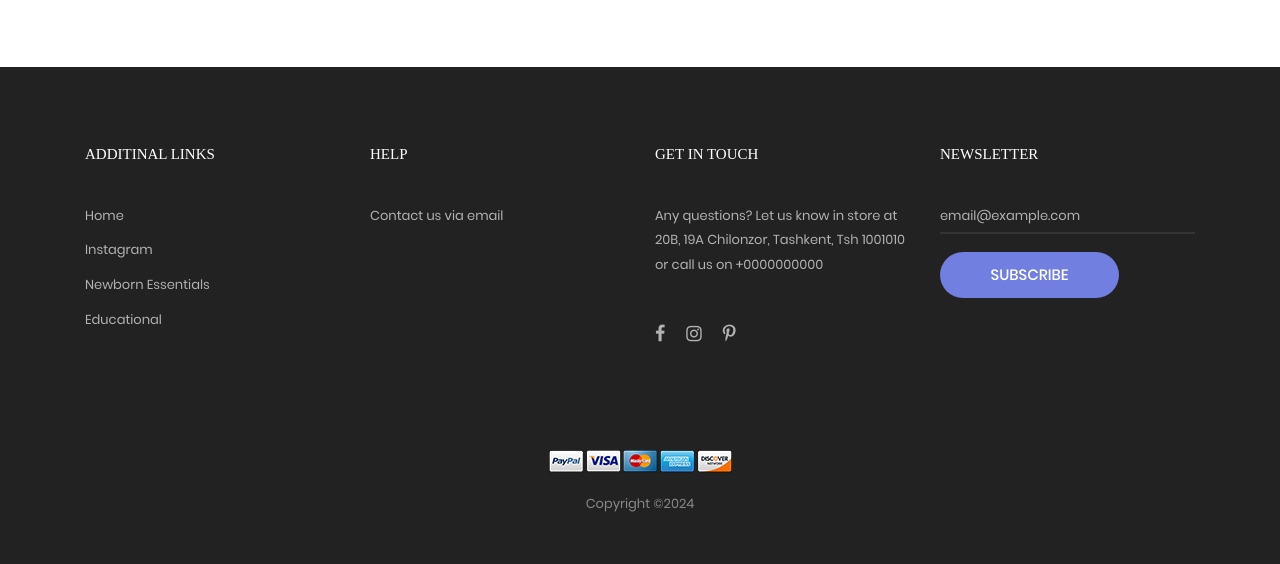
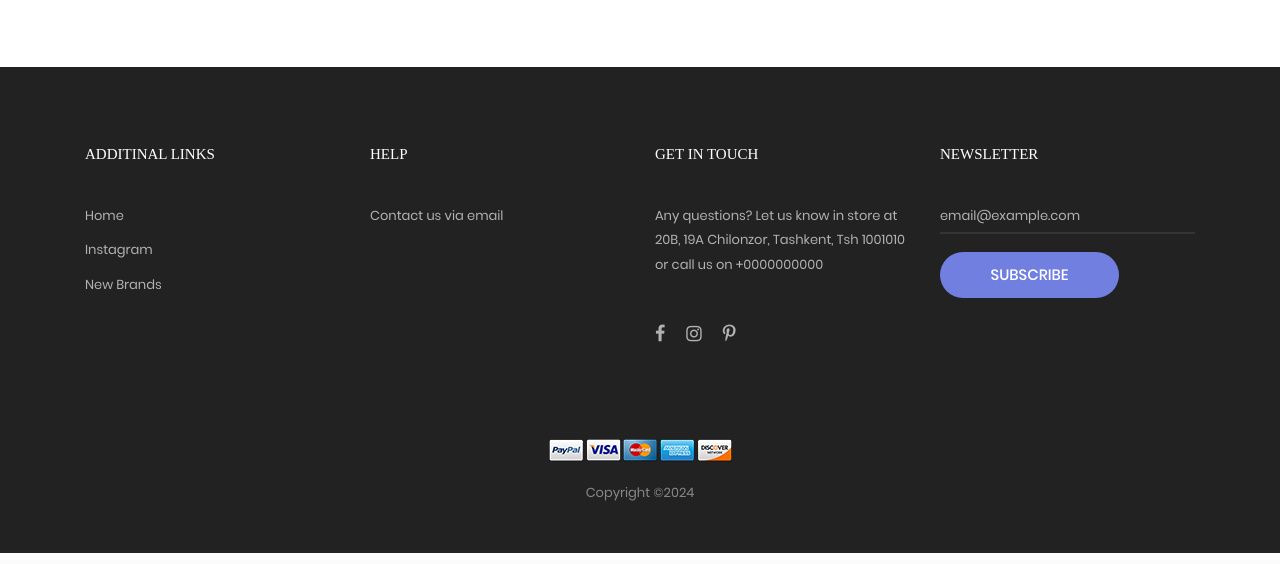
Before and after one commit to Gomsur/Project-EcommerceZone, a Django app: page / in a window 1280 px wide. Shown: the part 2880-3444 px from the top of the page. Run offline with Django 3.2, Linux system fonts and the light colour scheme; data comes from the database, SQL or seed files in the repository; both versions use the stored data as it was after the commit; some libraries are stand-ins or nearby versions; some web fonts are replaced.

Commit message:
fix footer additional links and shop now button

```diff
--- a/webapp1/templates/base.html
+++ b/webapp1/templates/base.html
@@ -420,28 +420,28 @@
 
 					<ul>
 						<li class="p-b-10">
-							<a href="{% url 'index' %}" class="stext-107 cl7 hov-cl1 trans-04">
+							<a href="{% url 'index' %}" target="_blank" class="stext-107 cl7 hov-cl1 trans-04">
 								Home
 							</a>
 						</li>
 
 						<li class="p-b-10">
-							<a href="#" target="_blank" class="stext-107 cl7 hov-cl1 trans-04">
+							<a href="https://instagram.com/" target="_blank" class="stext-107 cl7 hov-cl1 trans-04">
                                Instagram
 							</a>
 						</li>
 
 						<li class="p-b-10">
-							<a href="#" target="_blank" class="stext-107 cl7 hov-cl1 trans-04">
-								Newborn Essentials
+							<a href="/" target="_blank" class="stext-107 cl7 hov-cl1 trans-04">
+								New Brands
 							</a>
 						</li>
 
-						<li class="p-b-10">
-							<a href="" target="_blank" class="stext-107 cl7 hov-cl1 trans-04">
-								Educational
-							</a>
-						</li>
+<!--						<li class="p-b-10">-->
+<!--							<a href="" target="_blank" class="stext-107 cl7 hov-cl1 trans-04">-->
+<!--								Educational-->
+<!--							</a>-->
+<!--						</li>-->
 					</ul>
 				</div>
 
@@ -471,7 +471,7 @@
 					</p>
 
 					<div class="p-t-27">
-						<a href="https://www.facebook.com/" class="fs-18 cl7 hov-cl1 trans-04 m-r-16">
+						<a href="https://www.facebook.com/" target="_blank" class="fs-18 cl7 hov-cl1 trans-04 m-r-16">
 							<i class="fa fa-facebook"></i>
 						</a>
 
@@ -479,7 +479,7 @@
 							<i class="fa fa-instagram"></i>
 						</a>
 
-						<a href="https://www.pinterest.com/" class="fs-18 cl7 hov-cl1 trans-04 m-r-16">
+						<a href="https://www.pinterest.com/" target="_blank" class="fs-18 cl7 hov-cl1 trans-04 m-r-16">
 							<i class="fa fa-pinterest-p"></i>
 						</a>
 					</div>
--- a/webapp1/templates/index.html
+++ b/webapp1/templates/index.html
@@ -17,7 +17,7 @@
 						<div class="flex-col-l-m h-full p-t-100 p-b-30 respon5">
 							<div class="layer-slick1 animated visible-false" data-appear="fadeInDown" data-delay="0">
 								<span class="ltext-101 cl2 respon2">
-									Mom Collection 2024
+									Watch Collection 2024
 								</span>
 							</div>
 
@@ -28,7 +28,7 @@
 							</div>
 
 							<div class="layer-slick1 animated visible-false" data-appear="zoomIn" data-delay="1600">
-								<a href="{% url 'blog' %}" class="flex-c-m stext-101 cl0 size-101 bg1 bor1 hov-btn1 p-lr-15 trans-04">
+								<a href="{% url 'index' %}" class="flex-c-m stext-101 cl0 size-101 bg1 bor1 hov-btn1 p-lr-15 trans-04">
 									Read More
 								</a>
 							</div>
@@ -41,18 +41,18 @@
 						<div class="flex-col-l-m h-full p-t-100 p-b-30 respon5">
 							<div class="layer-slick1 animated visible-false" data-appear="rollIn" data-delay="0">
 								<span class="ltext-101 cl2 respon2">
-									Baby New-Season
+									Watch New-Season
 								</span>
 							</div>
 
 							<div class="layer-slick1 animated visible-false" data-appear="lightSpeedIn" data-delay="800">
 								<h2 class="ltext-201 cl2 p-t-19 p-b-43 respon1">
-									Baby Cloths
+									Premium Quality
 								</h2>
 							</div>
 
 							<div class="layer-slick1 animated visible-false" data-appear="slideInUp" data-delay="1600">
-								<a href="{% url 'blog' %}" class="flex-c-m stext-101 cl0 size-101 bg1 bor1 hov-btn1 p-lr-15 trans-04">
+								<a href="{% url 'index' %}" class="flex-c-m stext-101 cl0 size-101 bg1 bor1 hov-btn1 p-lr-15 trans-04">
 									Read More
 								</a>
 							</div>
@@ -65,7 +65,7 @@
 						<div class="flex-col-l-m h-full p-t-100 p-b-30 respon5">
 							<div class="layer-slick1 animated visible-false" data-appear="rotateInDownLeft" data-delay="0">
 								<span class="ltext-101 cl2 respon2">
-									Mom And Baby Collection 2024
+									Brands Collection 2024
 								</span>
 							</div>
 
@@ -76,7 +76,7 @@
 							</div>
 
 							<div class="layer-slick1 animated visible-false" data-appear="rotateIn" data-delay="1600">
-								<a href="{% url 'blog' %}" class="flex-c-m stext-101 cl0 size-101 bg1 bor1 hov-btn1 p-lr-15 trans-04">
+								<a href="{% url 'index' %}" class="flex-c-m stext-101 cl0 size-101 bg1 bor1 hov-btn1 p-lr-15 trans-04">
 									Read More
 								</a>
 							</div>
--- a/website/settings.py
+++ b/website/settings.py
@@ -195,5 +195,5 @@ CSRF_COOKIE_HTTPONLY=True
 CSRF_USE_SESSIONS=True
 CSRF_COOKIE_SECURE=True
 # CSRF_FAILURE_VIEW=True
-SECURE_SSL_REDIRECT = True
-SECURE_PROXY_SSL_HEADER = ('HTTP_X_FORWARDED_PROTO', 'https')
+# SECURE_SSL_REDIRECT = True
+# SECURE_PROXY_SSL_HEADER = ('HTTP_X_FORWARDED_PROTO', 'https')
```
Also changed, not shown: db.sqlite3.
